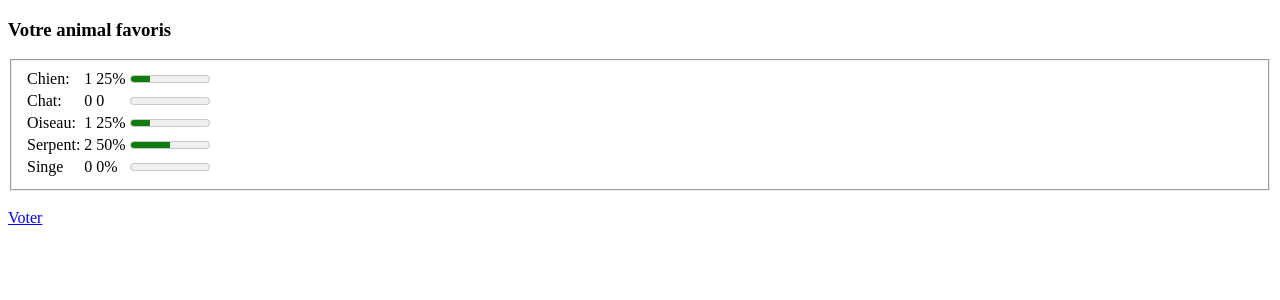
After one commit to AntoineLatendresse/PHP, a PHP site: page /ScriptGraphique.php in a window 1280 px wide. The commit adds this page. Shown: the top 300 px of the page. Run offline with PHP 8.4, Linux system fonts and the light colour scheme.

```diff
--- /dev/null
+++ b/Labo1_PHP/ScriptController.php
@@ -0,0 +1,19 @@
+<?php
+/**
+ * Created by PhpStorm.
+ * User: 201087112
+ * Date: 2015-10-30
+ * Time: 11:45
+ */
+
+if(isset($_POST["Animaux"]))
+{
+    Vote($_POST["Animaux"]);
+}
+
+function Vote($Vote)
+{
+
+}
+
+?>
--- /dev/null
+++ b/Labo1_PHP/ScriptGraphique.php
@@ -0,0 +1,60 @@
+<?php
+/**
+ * Created by PhpStorm.
+ * User: 201087112
+ * Date: 2015-10-30
+ * Time: 11:43
+ */
+include_once("ScriptController.php");
+?>
+
+<!DOCTYPE html>
+<html>
+<title>Page Title</title>
+<body>
+
+<div>
+    <h3>Votre animal favoris</h3>
+    <fieldset>
+    <table>
+        <tr>
+            <td>Chien:</td>
+            <td><span>1</span></td>
+            <td><span>25%</span></td>
+            <td><meter value="0.25"></meter></td>
+        </tr>
+        <tr>
+            <td>Chat:</td>
+            <td><span>0</span></td>
+            <td><span>0</span></td>
+            <td><meter value="0.0"></meter></td>
+        </tr>
+        <tr>
+            <td>Oiseau:</td>
+            <td><span>1</span></td>
+            <td><span>25%</span></td>
+            <td><meter value="0.25"></meter></td>
+        </tr>
+        <tr>
+            <td>Serpent:</td>
+            <td><span>2</span></td>
+            <td><span>50%</span></td>
+            <td><meter value="0.5"></meter></td>
+        </tr>
+        <tr>
+            <td>Singe</td>
+            <td><span>0</span></td>
+            <td><span>0%</span></td>
+            <td><meter value="0.0"></meter></td>
+        </tr>
+    </table>
+    </fieldset>
+</div>
+
+<div>
+    </br>
+    <a href="ScriptFormulaire.php">Voter</a>
+</div>
+
+</body>
+</html>
```
Also changed, not shown: Labo1_PHP/ScriptFormulaire.php (+23 -47 lines), Labo1_PHP/ViewFormulaire.html (deleted, +0 -21 lines), Labo1_PHP/test.txt (deleted).
